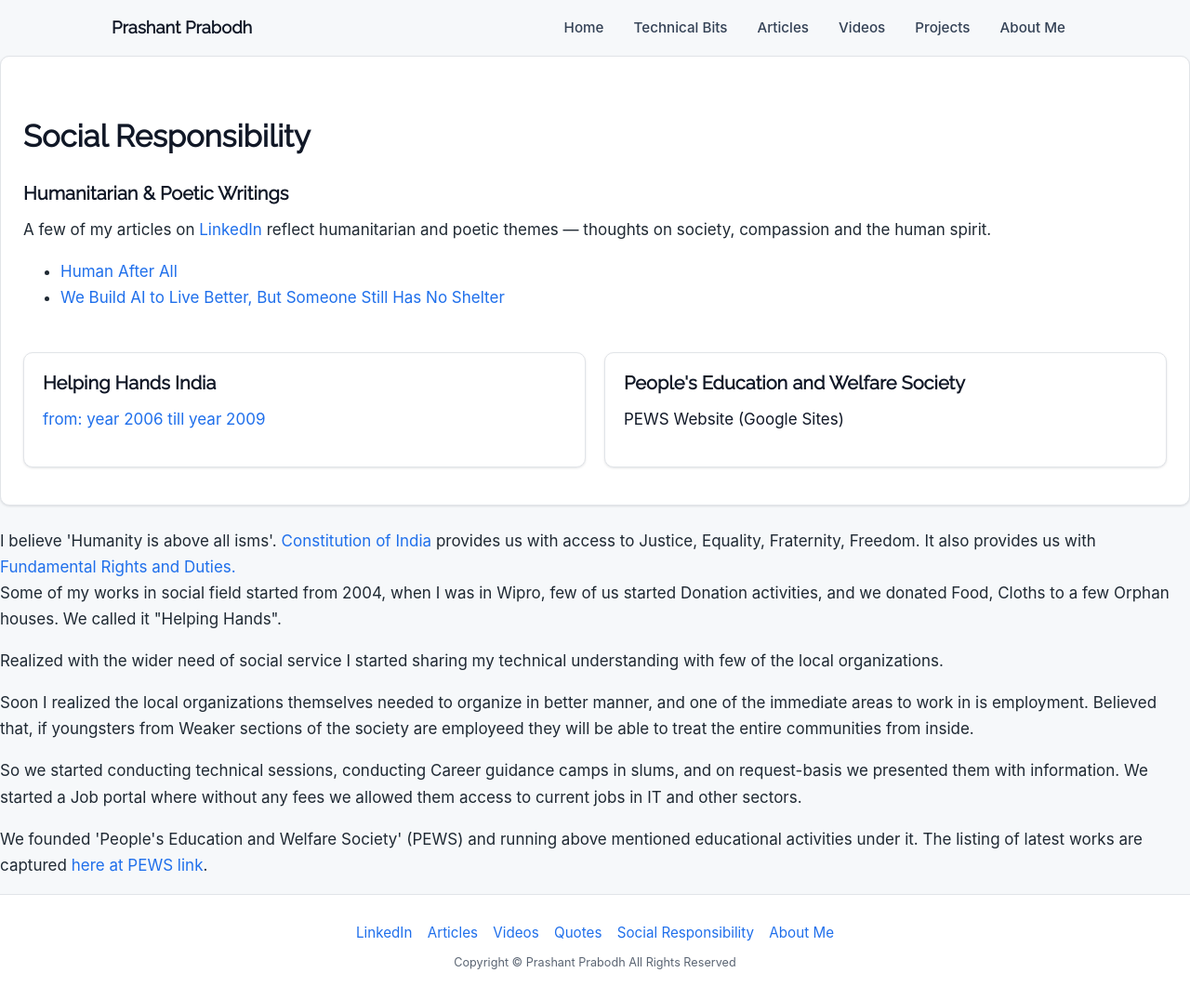
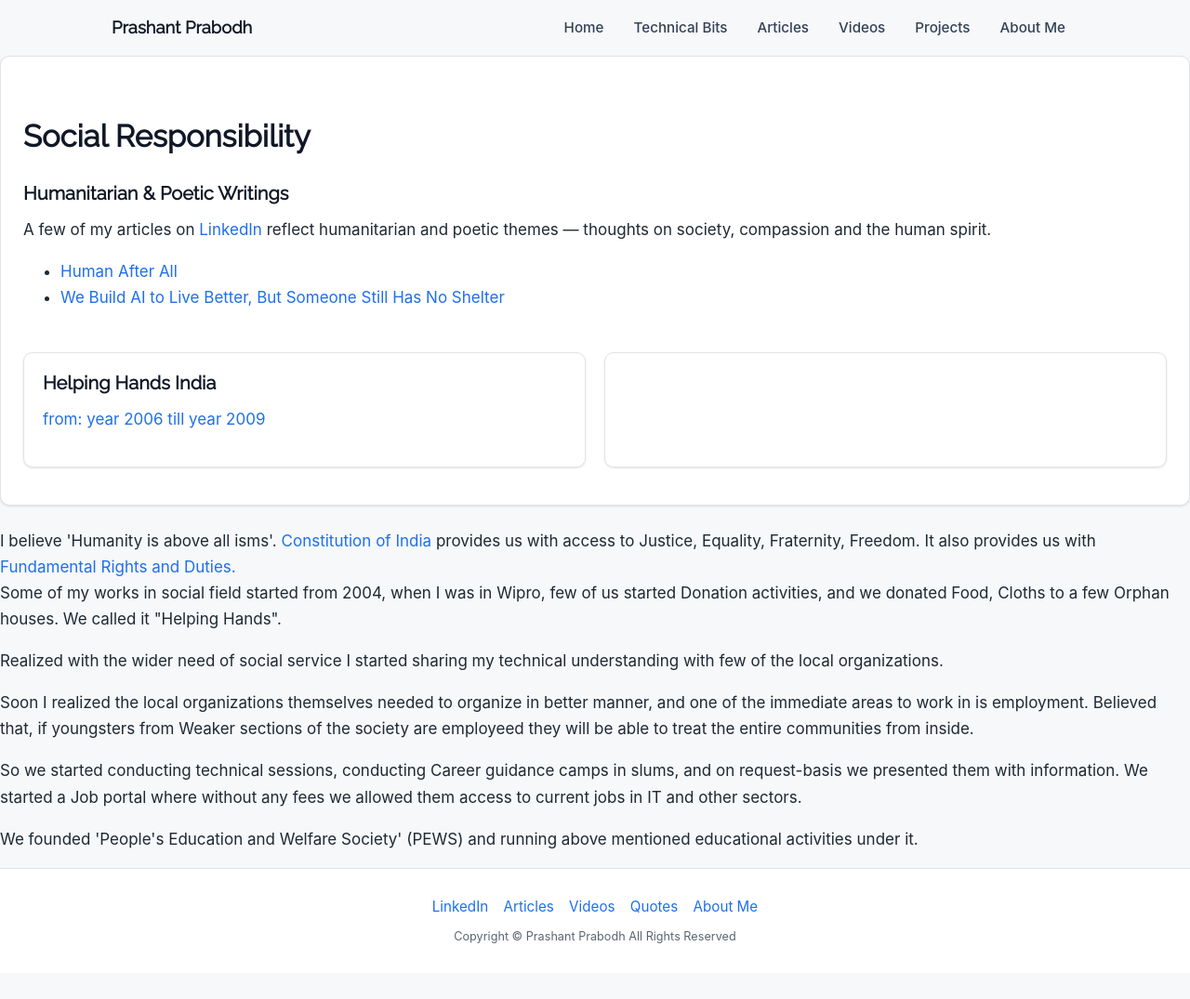
Before and after one commit to a1prashant/portfolio, a Jekyll site: the page social.html, which Jekyll copies as it is, in a window 1280 px wide. Shown: the whole page at 93% size. Built offline with Jekyll 4.4.1, drawn with Linux system fonts in a browser that asks for light colours; nearby versions of some CDN libraries; after the commit the page ends 1047 px from its top, so only the background shows below that.

Commit message:
social removed

```diff
--- a/aboutme.html
+++ b/aboutme.html
@@ -11,6 +11,7 @@
   <div id="nav-placeholder"></div>
   <h1>About Me:</h1>
   <div>
+    <!--
     <section>
       <strong>Personal life</strong>
       <li>
@@ -53,6 +54,7 @@
         Living a peaceful happy life with my loving, caring wife and daughter
       </li>
     </section>
+     -->
     <section>
       <strong>Technical life
         <a href="profile.html" class="button">My Profile</a>
--- a/footer.html
+++ b/footer.html
@@ -4,7 +4,9 @@
     <a href="index.html#articles">Articles</a>
     <a href="videos.html">Videos</a>
     <a href="quotes.html">Quotes</a>
+    <!--
     <a href="social.html">Social Responsibility</a>
+    -->
     <a href="aboutme.html">About Me</a>
     <small>Copyright &copy; Prashant Prabodh All Rights Reserved</small>
   </div>
--- a/social.html
+++ b/social.html
@@ -42,10 +42,12 @@
       </div>
       <div class="column">
         <div class="card">
+          <!--
           <h3>People's Education and Welfare Society</h3>
           <p>
             <a href="https://sites.google.com/view/pewsonline" target="_blank">PEWS Website (Google Sites)</a>
           </p>
+          -->
         </div>
       </div>
     </div>
@@ -80,9 +82,12 @@
   </p>
   <p>
     We founded 'People's Education and Welfare Society' (PEWS) and running
-    above mentioned educational activities under it. The listing of latest
+    above mentioned educational activities under it.
+    <!--
+    The listing of latest
     works are captured
     <a href="https://sites.google.com/view/pewsonline" target="_blank">here at PEWS link</a>.
+    -->
   </p>
   <div id="footer-placeholder"></div>
 </body>
```
